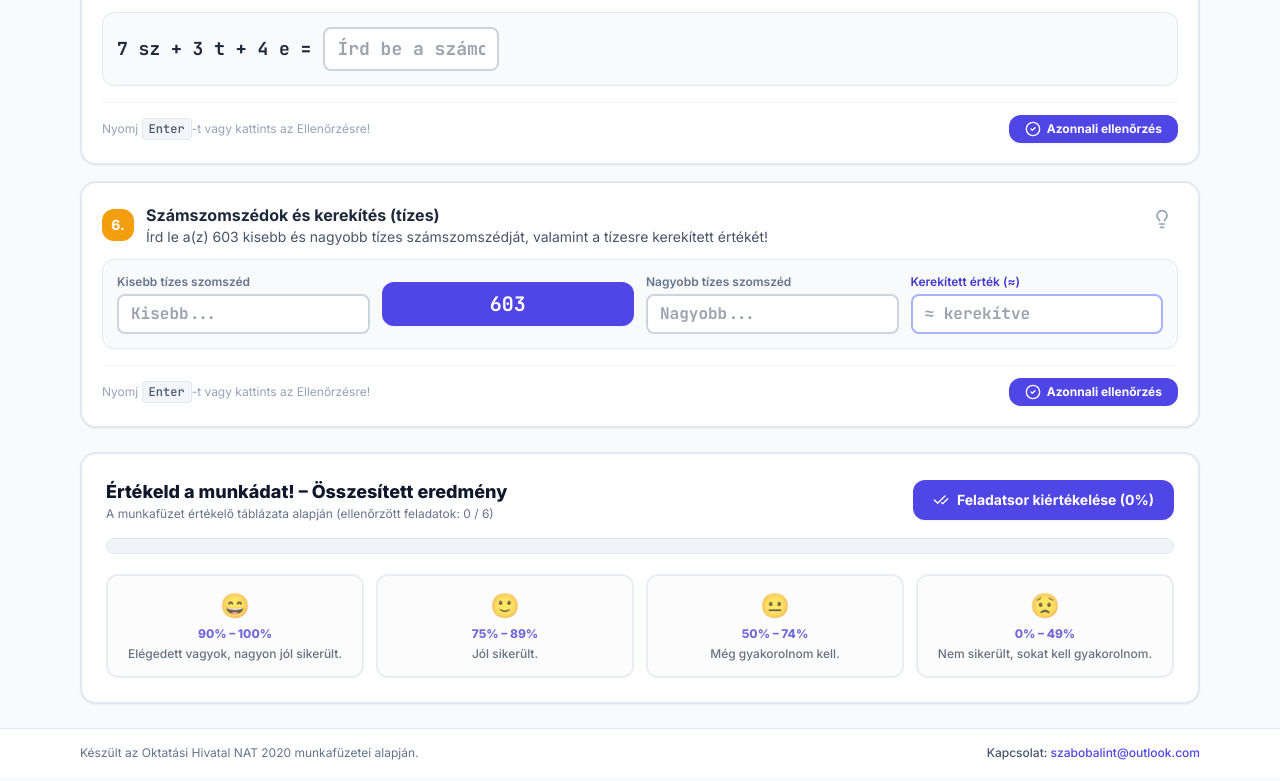
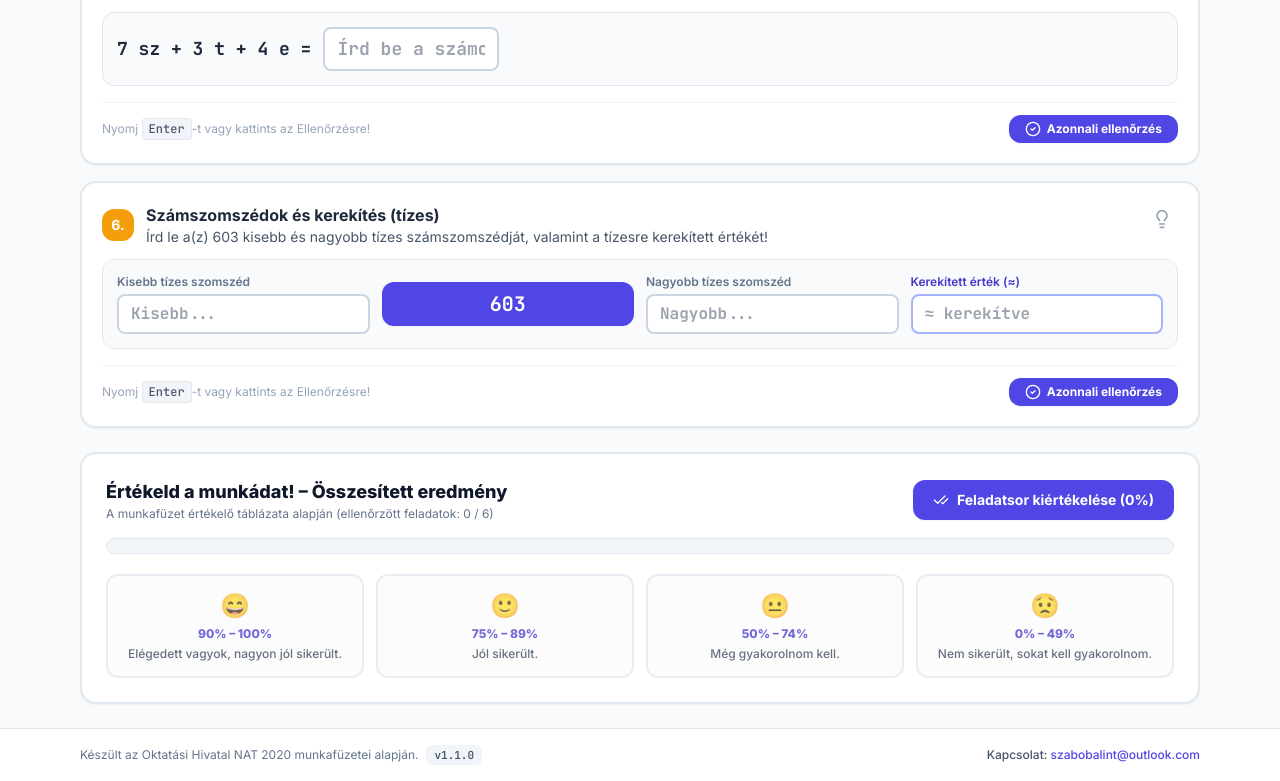
Before and after one commit to boba824/feladatgyar, a React (Vite) app: page / in a window 1280 px wide. Shown: the part 1503-2284 px from the top of the page. Built offline with nearby package versions, Linux system fonts and the light colour scheme.

Commit message:
Versioning added

```diff
--- a/package.json
+++ b/package.json
@@ -1,7 +1,7 @@
 {
   "name": "gyakorlo-feladatok",
   "private": true,
-  "version": "1.0.0",
+  "version": "1.1.0",
   "type": "module",
   "scripts": {
     "dev": "vite",
--- a/src/App.tsx
+++ b/src/App.tsx
@@ -33,6 +33,8 @@ import {
 } from './types/curriculum';
 import { generateWorksheet } from './generators/mathGrade4';
 import { ExerciseCard } from './components/ExerciseCard';
+
+declare const __APP_VERSION__: string;
 
 function getMaxScoreForExercise(ex: Exercise): number {
   if (ex.kind === 'written-arithmetic' || ex.kind === 'written-division') return 2;
@@ -831,9 +833,14 @@ export function App() {
       {/* Footer */}
       <footer className="bg-white border-t border-slate-200 py-4 text-xs text-slate-500 print:hidden">
         <div className="max-w-6xl mx-auto px-4 flex flex-col sm:flex-row justify-between items-start sm:items-center gap-2">
-          <span className="text-left">
-            Készült az Oktatási Hivatal NAT 2020 munkafüzetei alapján.
-          </span>
+          <div className="flex flex-wrap items-center gap-2 text-left">
+            <span>
+              Készült az Oktatási Hivatal NAT 2020 munkafüzetei alapján.
+            </span>
+            <span className="px-2 py-0.5 rounded-md bg-slate-100 text-slate-600 font-mono text-[11px] font-semibold">
+              v{__APP_VERSION__}
+            </span>
+          </div>
           <span className="text-right font-medium text-slate-600 self-end sm:self-auto">
             Kapcsolat:{' '}
             <a
--- a/vite.config.ts
+++ b/vite.config.ts
@@ -1,9 +1,13 @@
 import { defineConfig } from 'vite'
 import react from '@vitejs/plugin-react'
+import pkg from './package.json'
 
 // https://vite.dev/config/
 export default defineConfig({
   plugins: [react()],
   // Relative base path so it works seamlessly on any GitHub Pages URL (e.g. username.github.io/matek/ or custom domain)
   base: './',
+  define: {
+    __APP_VERSION__: JSON.stringify(pkg.version),
+  },
 })
```
Also changed, not shown: 1 other file (tests, documents, lock files or other folders).
